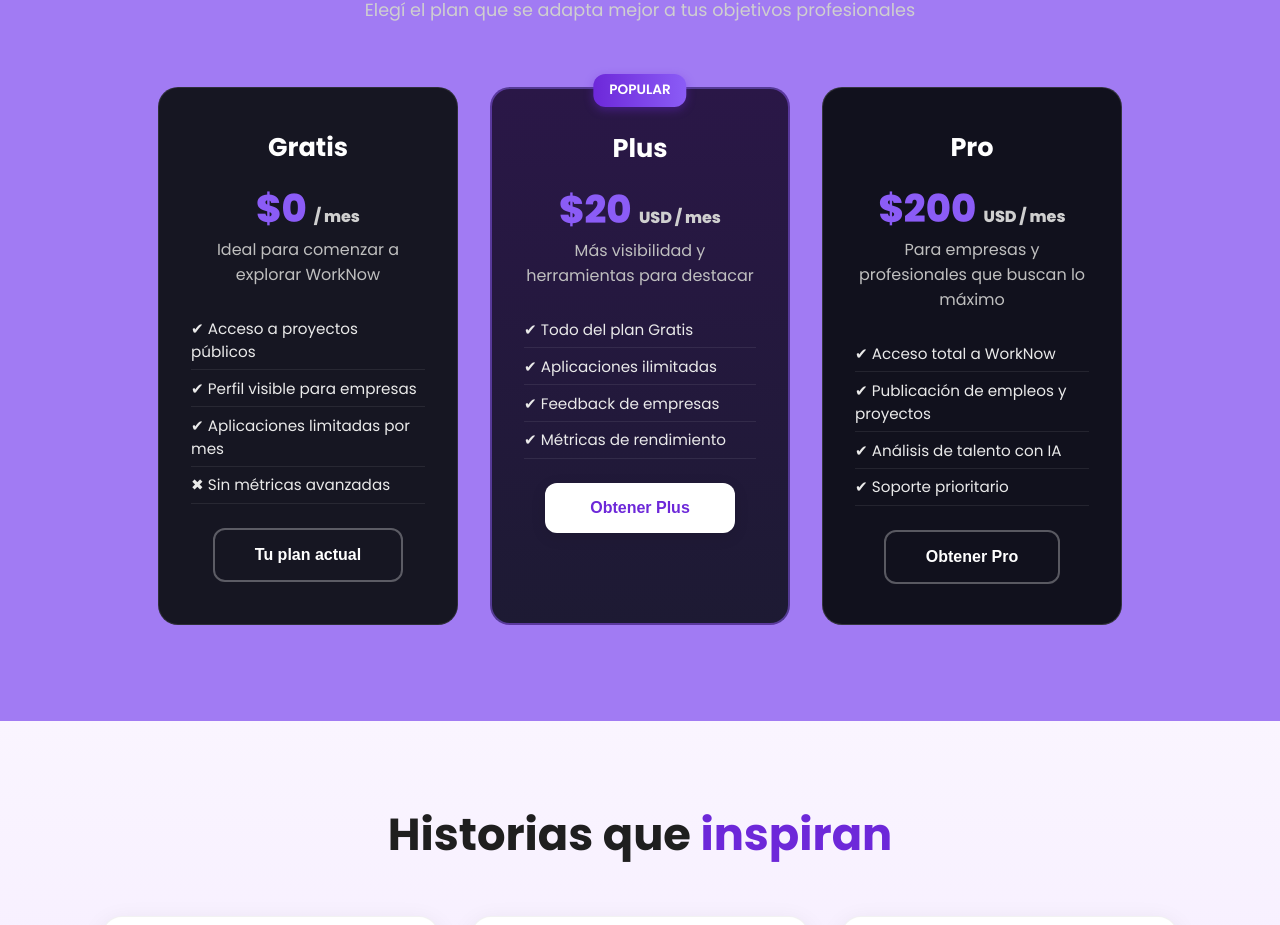
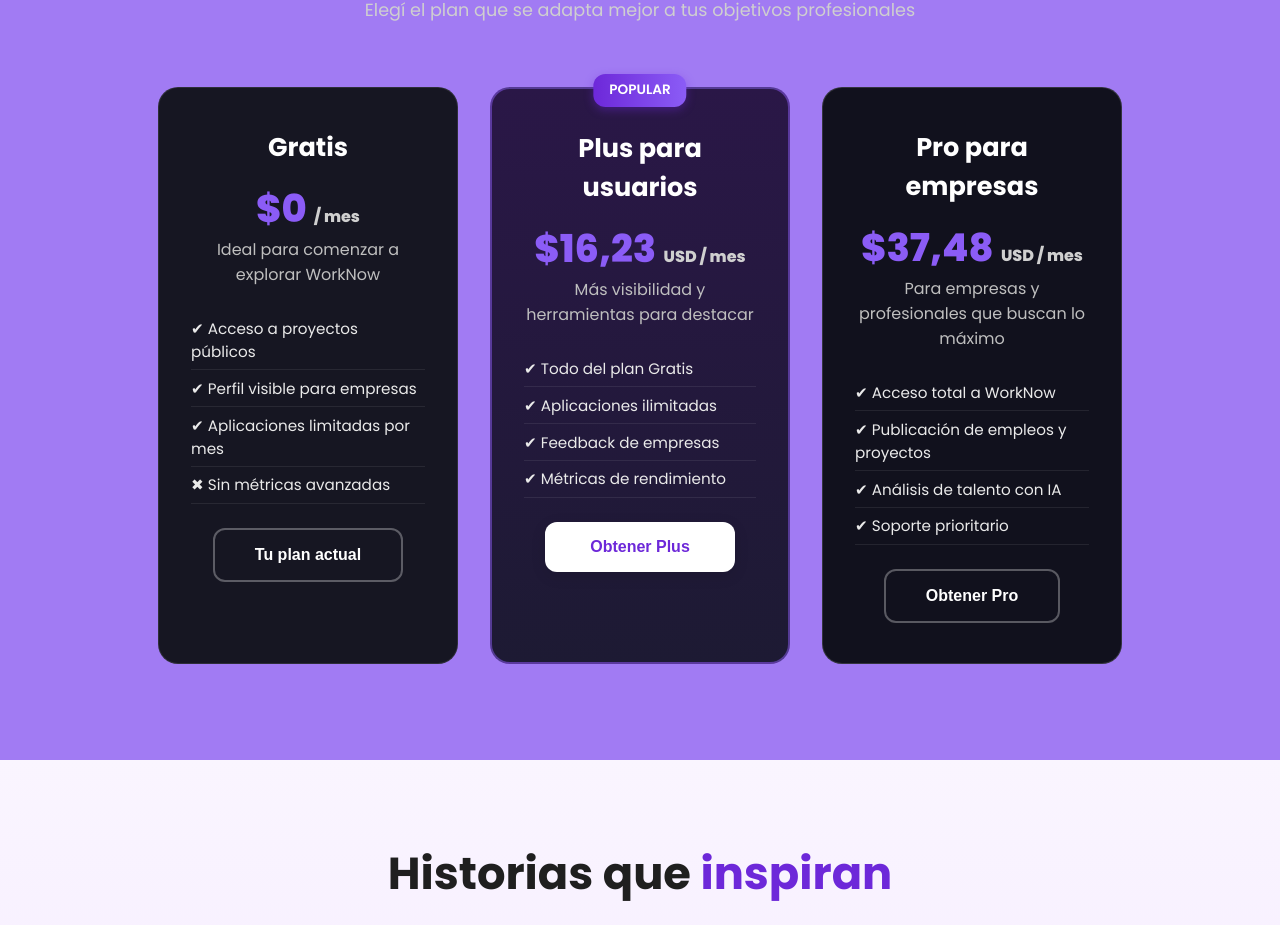
Before and after one commit to Anima-Tec/Worknow-Frontend, a React (Vite) app: page /landing in a window 1280 px wide. Shown: the part 2599-3524 px from the top of the page. Built offline with nearby package versions, Linux system fonts and the light colour scheme.

Commit message:
cambios en planes de usuarios y empresas

```diff
--- a/src/pages/Landing.jsx
+++ b/src/pages/Landing.jsx
@@ -179,8 +179,8 @@
           {/* PLAN PLUS */}
           <div className="plan-card plus popular">
             <div className="popular-badge">POPULAR</div>
-            <h3 className="plan-title">Plus</h3>
-            <p className="plan-price">$20 <span>USD / mes</span></p>
+            <h3 className="plan-title">Plus para usuarios</h3>
+            <p className="plan-price">$16,23 <span>USD / mes</span></p>
             <p className="plan-desc">Más visibilidad y herramientas para destacar</p>
             <ul className="plan-features">
               <li>✔ Todo del plan Gratis</li>
@@ -195,8 +195,8 @@
 
           {/* PLAN PRO */}
           <div className="plan-card pro">
-            <h3 className="plan-title">Pro</h3>
-            <p className="plan-price">$200 <span>USD / mes</span></p>
+            <h3 className="plan-title">Pro para empresas</h3>
+            <p className="plan-price">$37,48 <span>USD / mes</span></p>
             <p className="plan-desc">Para empresas y profesionales que buscan lo máximo</p>
             <ul className="plan-features">
               <li>✔ Acceso total a WorkNow</li>
```
